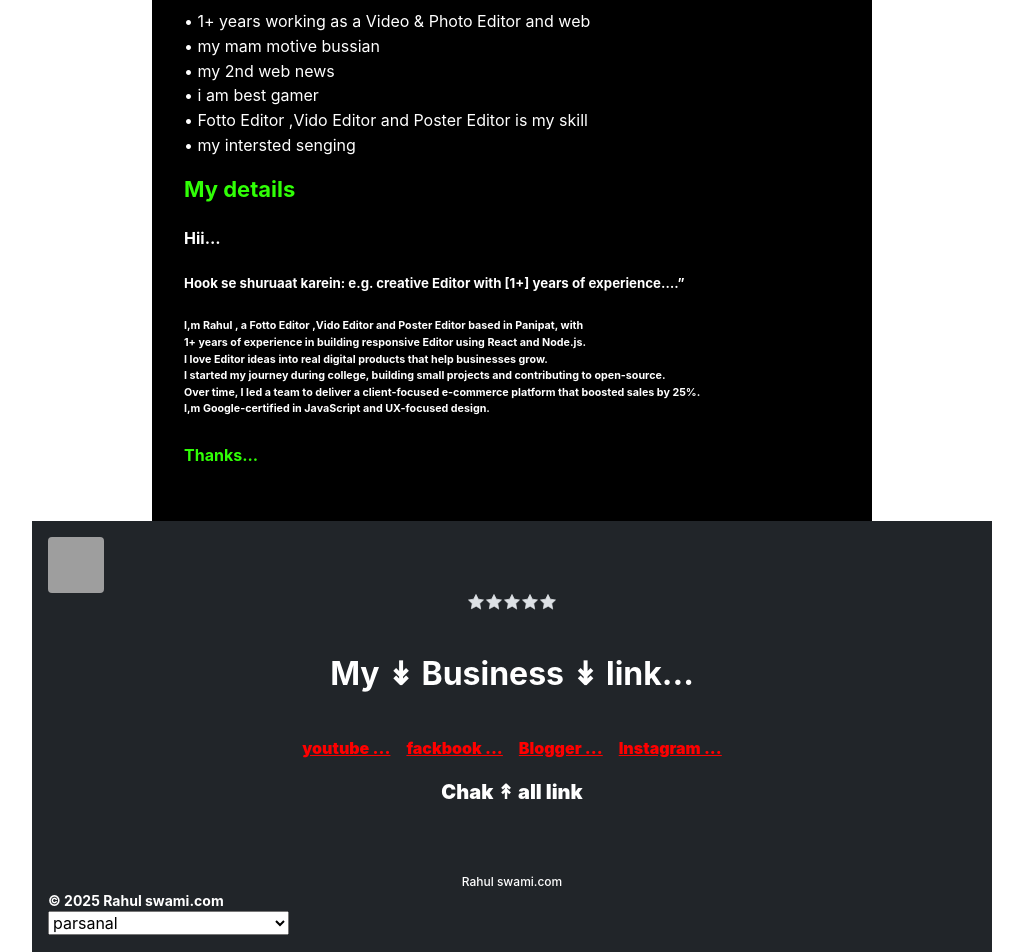
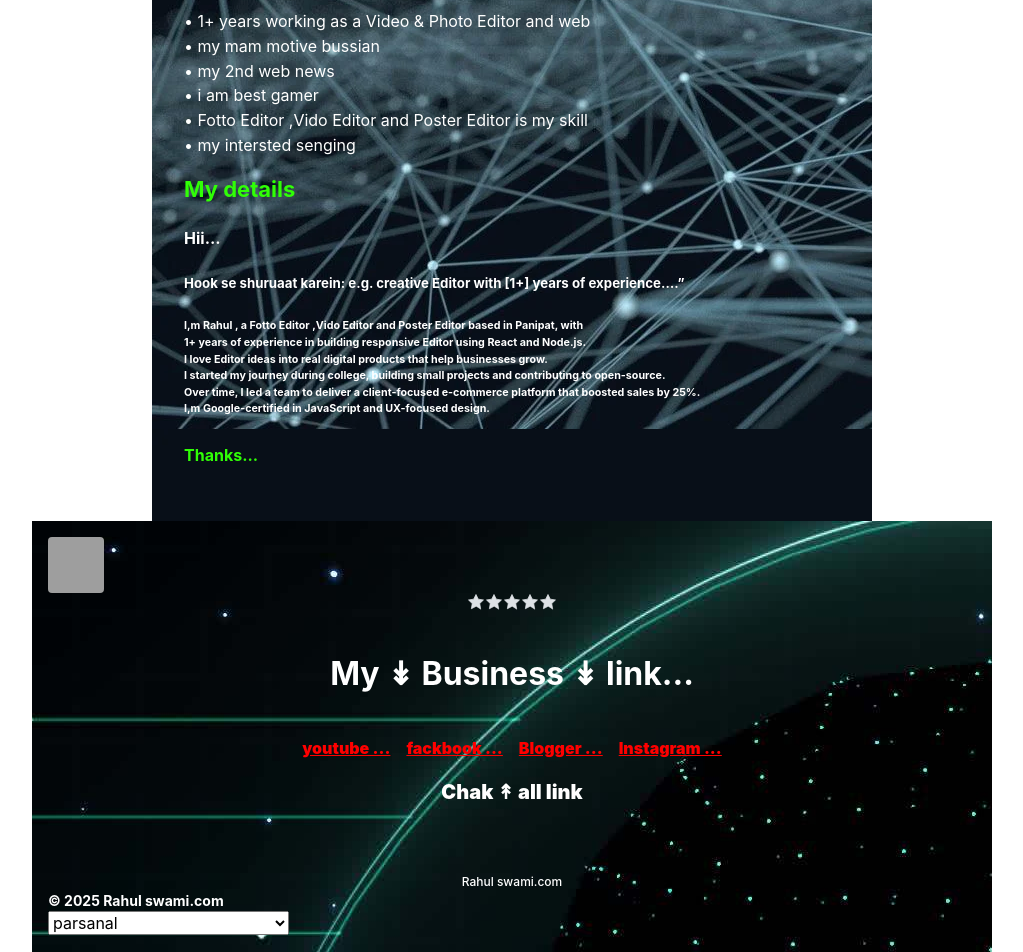
Before and after one commit to prince-pardhan/porfolio, a React (Create React App) app: page /About in a window 1280 px wide. Shown: the part 651-1603 px from the top of the page, without its empty margins (128-1151 px from the left). Built offline with nearby package versions, Linux system fonts and the light colour scheme; grey boxes are pictures that could not be loaded.

Commit message:
back chang

```diff
--- a/src/Parsanal/About.jsx
+++ b/src/Parsanal/About.jsx
@@ -12,13 +12,14 @@ import {
 } from '@mantine/core';
 import img1 from "./images/original-720851e051702405d1881785f1168a3a.webp"
 import img2 from "./images/2873617d72b26362d1e6a626efceeac8.jpg"
+import img3 from "./images/background-ai_094202459.png"
 
 export default function About() {
   return (
     <Container
       size="sm"
       p="xl"
-      style={{ backgroundColor: '#000', minHeight: '100vh', color: '#fff' }}
+      style={{ backgroundImage:`url(${img3})`, minHeight: '100vh', color: '#fff' }}
     >
       <Stack spacing="md">
 
--- a/src/Parsanal/Footer.jsx
+++ b/src/Parsanal/Footer.jsx
@@ -13,10 +13,13 @@ import {
 } from '@mantine/core';
 import { Link } from 'react-router-dom';
 
+import img3 from "./images/circuit-data-neural-network-ai-technology-cloud-computing-bits-internet-5g-blue-background-information-ai-talking-circuit-women-free-video.jpg"
 
 export default function Footer() {
   return (
-    <Container component="footer" py="md" bg="gray.9">
+    <Container component="footer" py="md"style={{ backgroundImage:`url(${img3})`, minHeight: '50vh', color: '#fff' }}>
+
+
          <Indicator position="bottom-end" size={6} disabled>
       <Avatar
         size="lg"
```
Also changed, not shown: src/Parsanal/images/background-ai_094202459.png (added).
